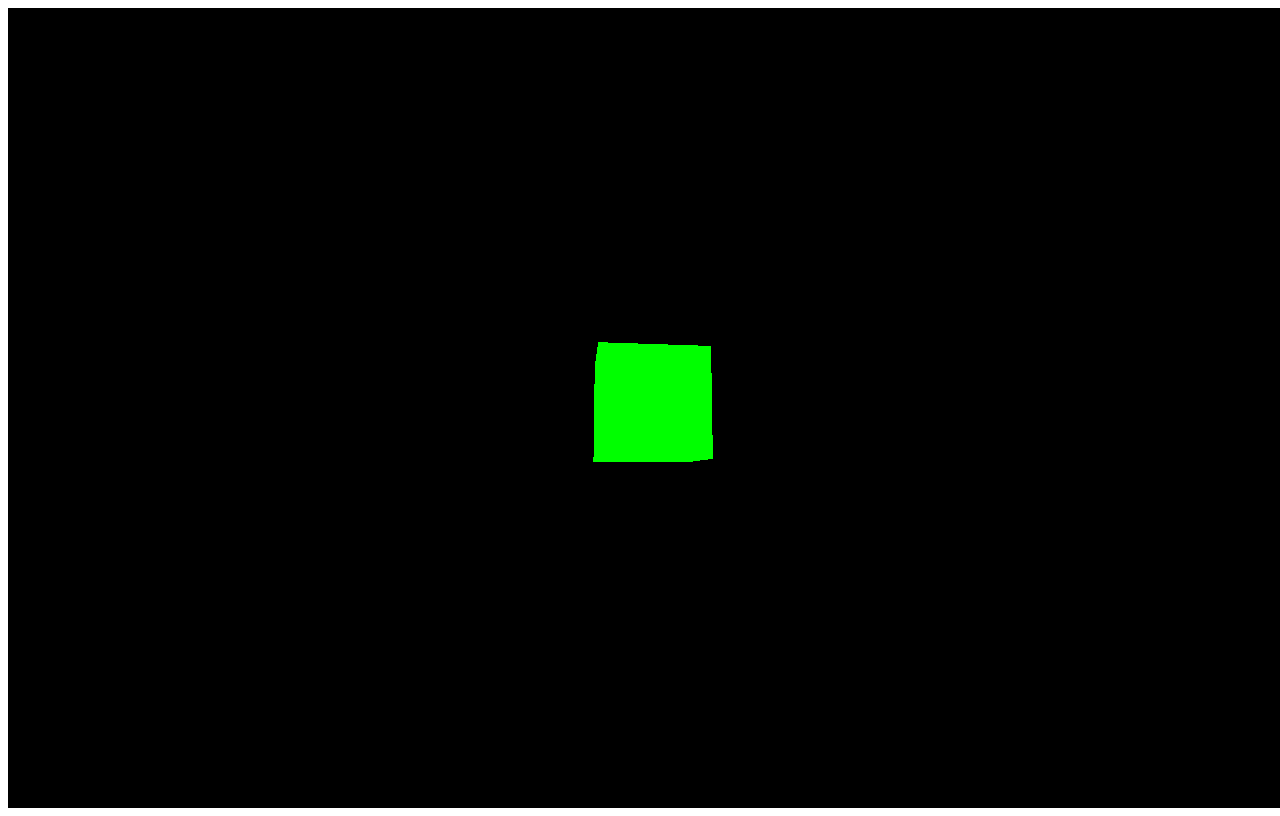
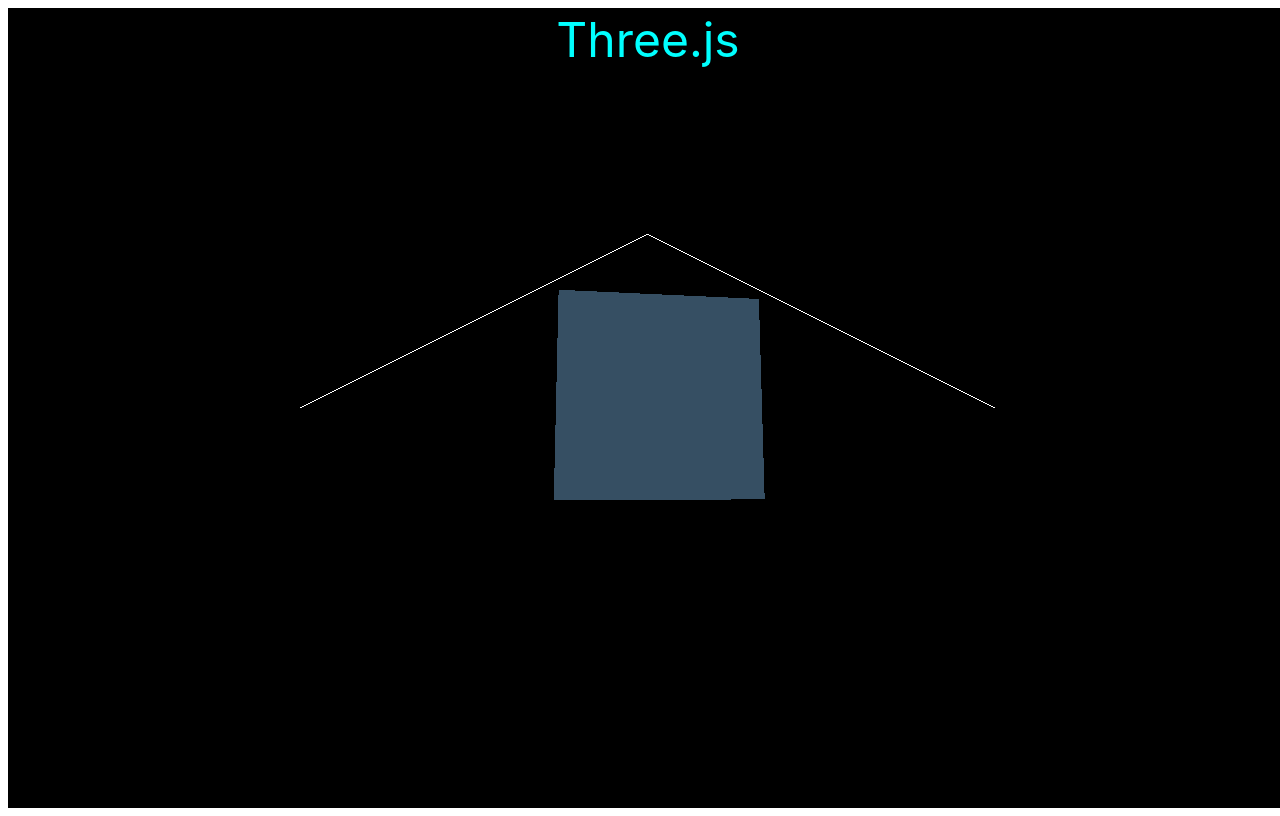
Before and after one commit to farruh-dev/Three.js_practice, a plain HTML site: page index.html in a window 1280 px wide. Drawn offline with nearby package versions, Linux system fonts and the light colour scheme.

Commit message:
draw line

```diff
--- a/index.html
+++ b/index.html
@@ -4,9 +4,11 @@
     <meta charset="UTF-8">
     <meta http-equiv="X-UA-Compatible" content="IE=edge">
     <meta name="viewport" content="width=device-width, initial-scale=1.0">
+    <link rel="stylesheet" href="./style/style.css">
     <title>Three js</title>
 </head>
 <body>
+    <div id="info">Three.js</div>
     <script src="https://cdnjs.cloudflare.com/ajax/libs/three.js/r128/three.min.js"></script>
     <script src="./js/index.js"></script>
 </body>
--- a/js/index.js
+++ b/js/index.js
@@ -3,16 +3,27 @@ const camera = new THREE.PerspectiveCamera(75, window.innerWidth / window.innerH
 const renderer = new THREE.WebGLRenderer();
 
 renderer.setSize(window.innerWidth, window.innerHeight);
+camera.position.set(0, 0, 3)
+camera.lookAt(0, 0, 0)
 
 document.body.appendChild(renderer.domElement)
 
-const geometry = new THREE.BoxGeometry();
-const material = new THREE.MeshBasicMaterial({ color: 0x00ff00  });
+const points = []
+points.push(new THREE.Vector3(2, 0, 0))
+points.push(new THREE.Vector3(0, 1, 0))
+points.push(new THREE.Vector3(-2, 0, 0))
 
-const cube  = new THREE.Mesh(geometry, material)
+const cube_geometry = new THREE.BoxGeometry();
+const line_geometry = new THREE.BufferGeometry().setFromPoints(points);
+
+const cube_material = new THREE.MeshBasicMaterial({ color: "#364f63"  });
+const line_material = new THREE.LineBasicMaterial({ color: "#ffffff"  });
+
+const cube  = new THREE.Mesh(cube_geometry, cube_material)
+const line  = new THREE.Line(line_geometry, line_material)
+
 scene.add(cube)
-
-camera.position.z = 5
+scene.add(line)
 
 const animate = function(){
     requestAnimationFrame(animate);
--- /dev/null
+++ b/style/style.scss
@@ -0,0 +1,11 @@
+#info {
+    font-family: -apple-system, BlinkMacSystemFont, 'Segoe UI', Roboto, Oxygen, Ubuntu, Cantarell, 'Open Sans', 'Helvetica Neue', sans-serif;
+    font-size: 3rem;
+	position: absolute;
+	top: 10px;
+	width: 100%;
+	text-align: center;
+	z-index: 100;
+	display:block;
+    color: aqua;
+}
```
Also changed, not shown: style/style.css (added), 1 other file.
